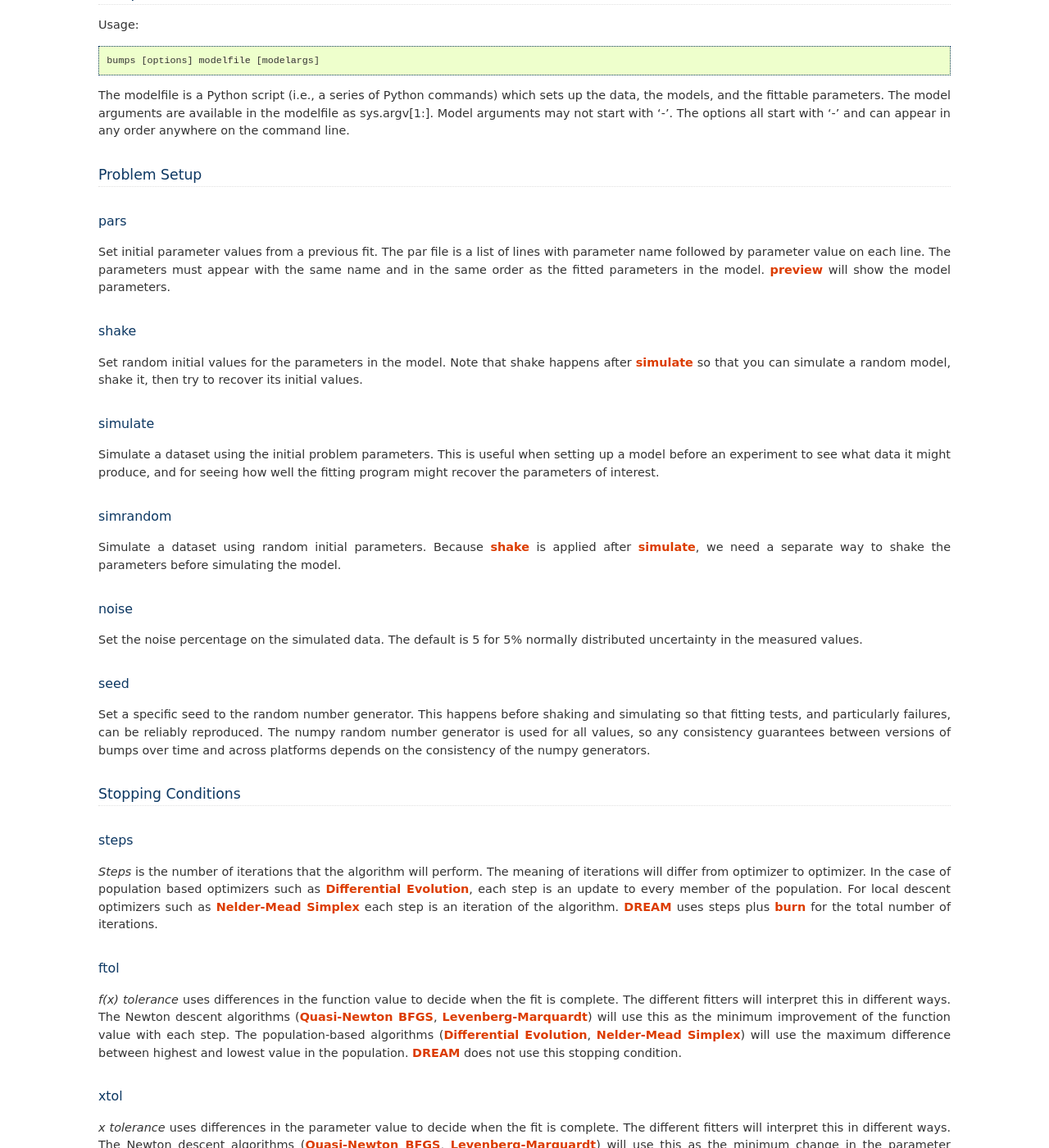
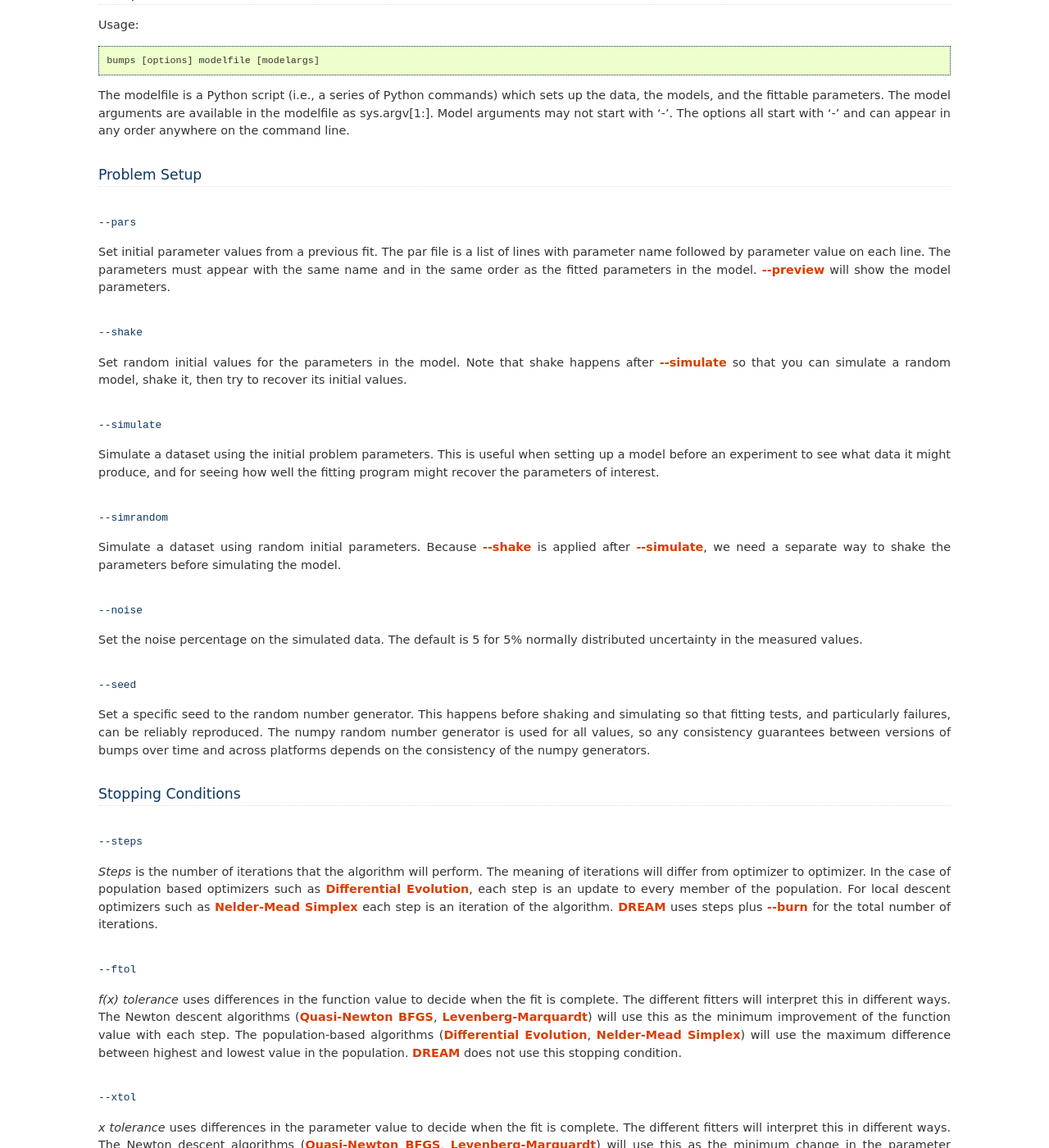
Before and after one commit to bumps/bumps, a Sphinx documentation site: the page built from doc/guide/options.rst, in a window 1280 px wide and 1400 px high, scrolled down 374 px. Shown: the whole window at 82% size. Built offline with Sphinx 7.4.7, drawn with Linux system fonts in a browser that asks for light colours; pages that are not in the unit, such as notebooks, are missing from menus; some of the changed text lies outside the part shown.

Commit message:
doc tweaks

```diff
--- a/doc/guide/options.rst
+++ b/doc/guide/options.rst
@@ -46,8 +46,8 @@ Problem Setup
 
 .. _option-pars:
 
-pars
-----
+``--pars``
+----------
 
 Set initial parameter values from a previous fit.  The par file is a list
 of lines with parameter name followed by parameter value on each line.
@@ -57,8 +57,8 @@ model parameters.
 
 .. _option-shake:
 
-shake
------
+``--shake``
+-----------
 
 Set random initial values for the parameters in the model.  Note that
 shake happens after :ref:`option-simulate` so that you can simulate a random
@@ -66,8 +66,8 @@ model, shake it, then try to recover its initial values.
 
 .. _option-simulate:
 
-simulate
---------
+``--simulate``
+--------------
 
 Simulate a dataset using the initial problem parameters.  This is useful
 when setting up a model before an experiment to see what data it might
@@ -76,8 +76,8 @@ parameters of interest.
 
 .. _option-simrandom:
 
-simrandom
----------
+``--simrandom``
+---------------
 
 Simulate a dataset using random initial parameters.  Because :ref:`option-shake`
 is applied after :ref:`option-simulate`, we need a separate way to shake the
@@ -85,16 +85,16 @@ parameters before simulating the model.
 
 .. _option-noise:
 
-noise
------
+``--noise``
+-----------
 
 Set the noise percentage on the simulated data.  The default is 5 for 5%
 normally distributed uncertainty in the measured values.
 
 .. _option-seed:
 
-seed
-----
+``--seed``
+----------
 
 Set a specific seed to the random number generator.  This happens before
 shaking and simulating so that fitting tests, and particularly failures,
@@ -112,8 +112,8 @@ Stopping Conditions
 
 .. _option-steps:
 
-steps
------
+``--steps``
+-----------
 
 *Steps* is the number of iterations that the algorithm will perform.  The
 meaning of iterations will differ from optimizer to optimizer.  In the case
@@ -126,8 +126,8 @@ of iterations.
 
 .. _option-ftol:
 
-ftol
-----
+``--ftol``
+----------
 
 *f(x) tolerance* uses differences in the function value to decide when the
 fit is complete.  The different fitters will interpret this in different
@@ -140,8 +140,8 @@ maximum difference between highest and lowest value in the population.
 
 .. _option-xtol:
 
-xtol
-----
+``--xtol``
+----------
 
 *x tolerance* uses differences in the parameter value to decide when the
 fit is complete.  The different fitters will interpret this in different
@@ -155,7 +155,7 @@ maximum difference between highest and lowest parameter in the population.
 .. _option-time:
 
 time
-----
+----------
 
 *Max time* is the maximum running time of the optimizer.  This forces
 the optimizer to stop even if tolerance or steps conditions are not met.
@@ -201,8 +209,8 @@ determined by the size of the simplex.
 
 .. _option-init:
 
-init
-----
+``--init``
+----------
 
 *Initializer*  is used by population-based algorithms (:ref:`fit-dream`)
 to set the initial population.  The options are as follows:
@@ -230,8 +238,8 @@ parameter, if any.
 
 .. _option-burn:
 
-burn
-----
+``--burn``
+----------
 
 *Burn-in Steps* is the number of iterations to required for the Markov
 chain to converge to the equilibrium distribution.  If the fit ends
@@ -242,8 +250,8 @@ early, the tail of the burn will be saved to the start of the steps.
 
 .. _option-thin:
 
-thin
-----
+``--thin``
+----------
 
 *Thinning* is used by the Markov chain analysis to give samples time to
 wander to different points in parameter space.  In an ideal chain, there
@@ -258,8 +266,8 @@ for good mixing.
 
 .. _option-CR:
 
-CR
---
+``--CR``
+--------
 
 *Crossover ratio* indicates the proportion of mixing which occurs with
 each iteration.  This is a value in [0,1] giving the probability that
@@ -267,8 +275,8 @@ each individual dimension will be selected for update in the next generation.
 
 .. _option-F:
 
-F
--
+``--F``
+-------
 
 *Scale* is a factor applied to the difference vector before adding it to
 the parent in differential evolution.
@@ -276,47 +284,47 @@ the parent in differential evolution.
 
 .. _option-radius:
 
-radius
-------
+``--radius``
+------------
 
 *Simplex radius* is the radius of the initial simplex in :ref:`fit-amoeba`
 
 
 .. _option-nT:
 
-nT
---
+``--nT``
+--------
 
 *# Temperatures*  is the number of temperature chains to run using parallel
 tempering.  Default is 25.
 
 .. _option-Tmin:
 
-Tmin
-----
+``--Tmin``
+----------
 
 *Min temperature* is the minimum temperature in the log-spaced series of
 temperatures to run using parallel tempering.  Default is 0.1.
 
 .. _option-Tmax:
 
-Tmax
-----
+``--Tmax``
+----------
 
 *Max temperature* is the maximum temperature in the log-spaced series of
 temperatures to run using parallel tempering.  Default is 10.
 
 .. _option-starts:
 
-starts
-------
+``--starts``
+------------
 
 *Starts* is the number of times to run the fit from random starting points.
 
 .. _option-keep-best:
 
-keep_best
----------
+``--keep_best``
+---------------
 
 If *Keep best* is set, then the each subsequent restart for the multi-start
 fitter keeps the best value from the previous fit(s).
@@ -328,8 +336,8 @@ Execution Controls
 
 .. _option-store:
 
-store
------
+``--store``
+-----------
 
 Directory in which to store the results of the fit.  Fits produce multiple
 files and plots.  Rather than cluttering up the current directory, all the
@@ -340,8 +348,8 @@ file.
 
 .. _option-overwrite:
 
-overwrite
----------
+``--overwrite``
+---------------
 
 If the store directory already exists then you need to include overwrite on
 the command line to reuse it.  While inconvenient, this prevents accidental
@@ -350,29 +358,29 @@ overwriting of fits that may have taken hours to generate.
 
 .. _option-resume:
 
-resume
-------
+``--resume``
+------------
 
 Continue fit from a previous store directory.
 
 .. _option-parallel:
 
-parallel
---------
+``--parallel``
+--------------
 
 Run fit using multiprocessing for parallelism.
 
 .. _option-mpi:
 
-mpi
----
+``--mpi``
+---------
 
 Run fit using MPI for parallelism (use command "mpirun -n cpus ...")
 
 .. _option-batch:
 
-batch
------
+``--batch``
+-----------
 
 Run fit in batch mode.  Progress updates are sent to *STORE/MODEL.mon*, and
 can be monitored using *tail -f* (unix, mac).  When the fit is complete, the
@@ -385,8 +393,8 @@ when running with :ref:`option-mpi`.
 
 .. _option-stepmon:
 
-stepmon
--------
+``--stepmon``
+-------------
 
 Create a log file tracking each point examined during the fit.  This does
 not provide any real utility except for generating plots of the population
@@ -402,16 +410,16 @@ Output Controls
 
 .. _option-cov:
 
-cov
----
+``--cov``
+---------
 
 Compute the covariance matrix for the model at the minimum.
 
 
 .. _option-entropy:
 
-entropy
--------
+``--entropy``
+-------------
 
 *Calculate entropy* is a flag which indicates whether entropy should be
 computed for the final fit.  Entropy an estimate of the number of bits of
@@ -420,8 +428,8 @@ information available from the fit.
 
 .. _option-plot:
 
-plot
-----
+``--plot``
+----------
 
 For problems that have different view options for plotting, select the default
 option to display.  For example, when fitting a power law to a dataset, you
@@ -434,8 +442,8 @@ Bumps Controls
 
 .. _option-preview:
 
-preview
--------
+``--preview``
+-------------
 
 If the command contains *preview* then display model but do not perform
 a fitting operation.  Use this to see the initial model before running a fit.
@@ -443,16 +451,16 @@ It will also show the fit range.
 
 .. _option-chisq:
 
-chisq
------
+``--chisq``
+-----------
 
 If the command contains *chisq* then show $\chi^2$ and exit.  Use this to
 check that the model does not have any syntax errors.
 
 .. _option-edit:
 
-edit
-----
+``--edit``
+----------
 
 If the command contains *edit* then start the Bumps user interface so that
 you can interact with the model, adjusting fitted parameters with a slider
@@ -460,8 +468,8 @@ and seeing how they impact the result.
 
 .. _option-resynth:
 
-resynth
--------
+``--resynth``
+-------------
 
 Run a resynth uncertainty analysis on the model.  After finding a good
 minimum, you can rerun bumps with:
@@ -476,16 +484,16 @@ values can be loaded into python and averaged or histogrammed.
 
 .. _option-help:
 
-help
-----
+``--help``
+----------
 
 Use *?*, *h* or *help* to show a brief description of each command line option.
 
 
 .. _option-python:
 
-python
-------
+``--python``
+------------
 
 The bumps program can be used as a python interpreter with numpy, scipy,
 matplotlib and bumps included.  This is useful if you do not have python
@@ -507,8 +515,8 @@ The options are:
 
 .. _option-timer:
 
-timer
------
+``--timer``
+-----------
 
 Run the model :ref:`option-steps` times and find the average run time per step.
 If :ref:`option-parallel` is used, then the models will be run in parallel.
@@ -516,8 +524,8 @@ If :ref:`option-parallel` is used, then the models will be run in parallel.
 
 .. _option-profiler:
 
-profiler
---------
+``--profiler``
+--------------
 
 Run the model :ref:`option-steps` times using the python profiler.  This can
 be useful for identifying slow parts of your model definition, or
```
Also changed, not shown: other parts of doc/guide/options.rst (+16 -8 lines), doc/guide/fitting.rst (+43 -81 lines), doc/guide/optimizer.rst (+21 -4 lines).
